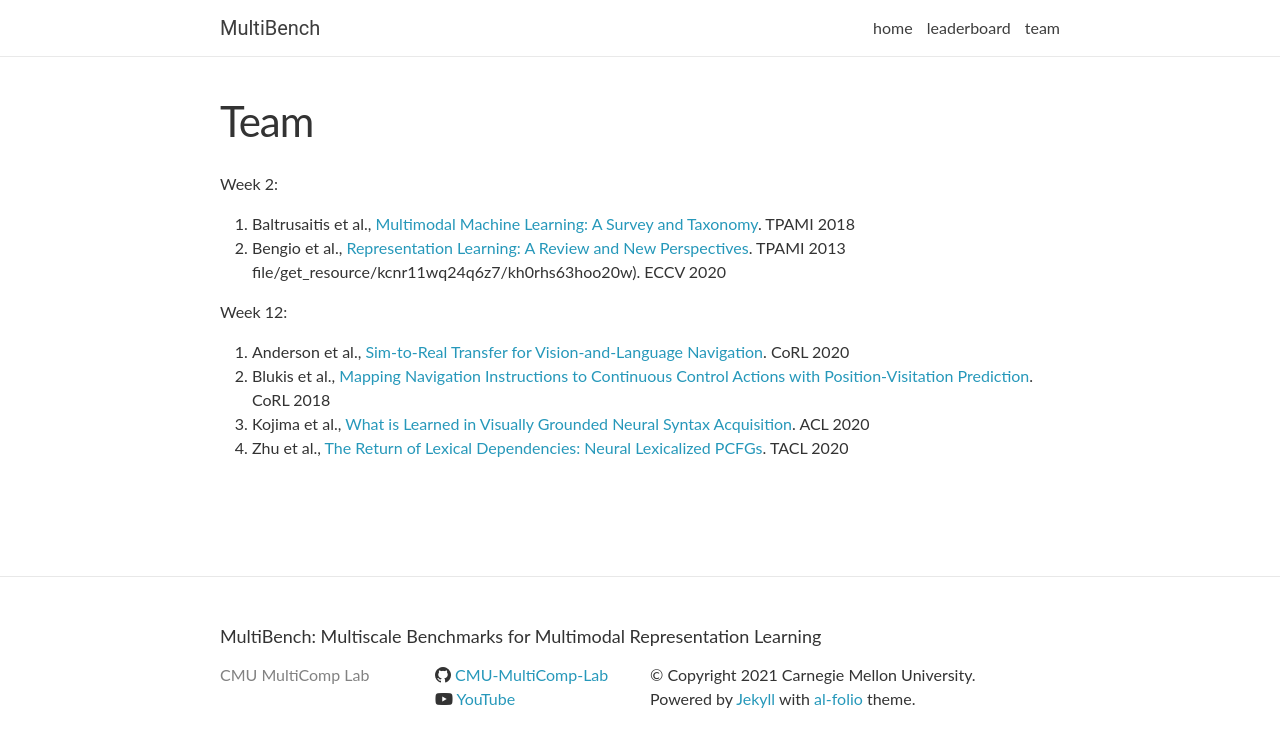
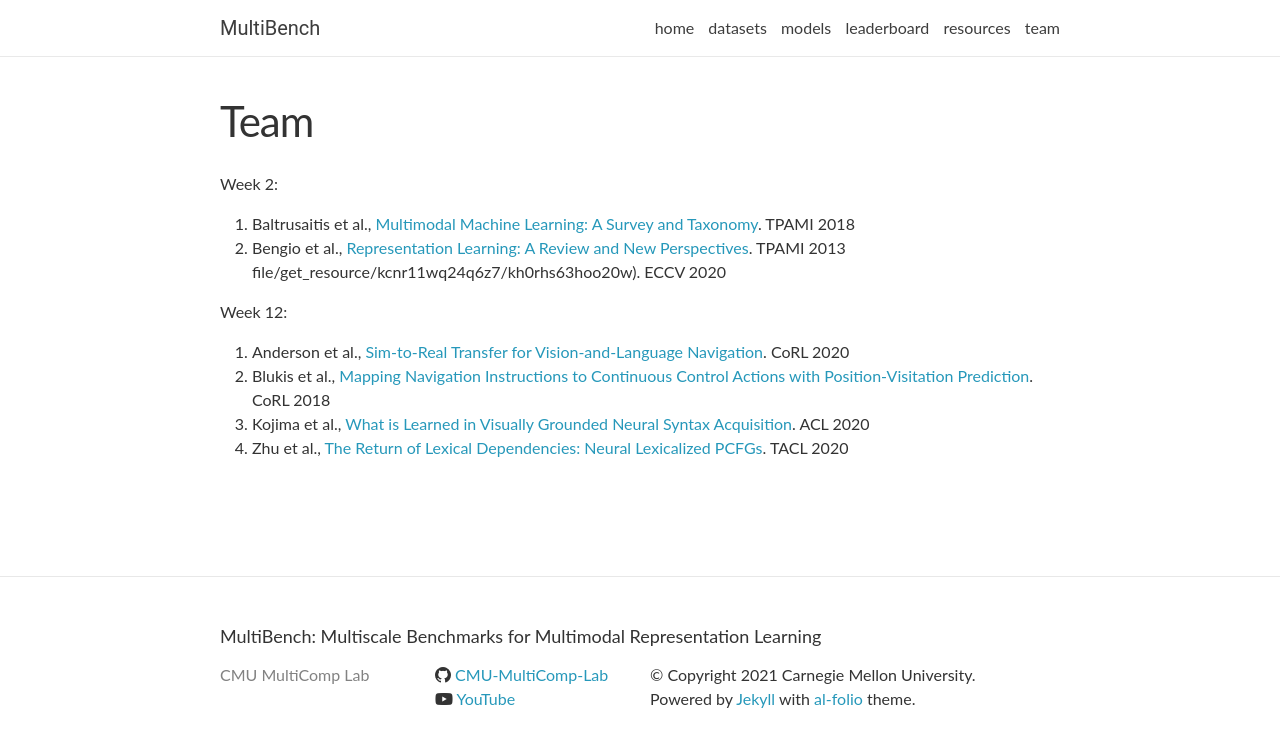
Before and after one commit to CMU-MultiComp-Lab/multibench, a Jekyll site: the page built from _pages/team.md, in a window 1280 px wide. Shown: the top 747 px of the page. Built offline with Jekyll 4.4.1, drawn with Linux system fonts in a browser that asks for light colours; nearby versions of some CDN libraries; library files that are not in the unit come from our copies; comment, search, counter and statistics services are not loaded.

Commit message:
Update header.html

```diff
--- a/_includes/header.html
+++ b/_includes/header.html
@@ -20,7 +20,10 @@
 
       <div class="trigger">
         <a class="page-link" href="{{ '/' | relative_url }}">home</a>
+        <a class="page-link" href="{{ '/datasets/' | relative_url }}">datasets</a>
+        <a class="page-link" href="{{ '/models/' | relative_url }}">models</a>
         <a class="page-link" href="{{ '/leaderboard/' | relative_url }}">leaderboard</a>
+        <a class="page-link" href="{{ '/resources/' | relative_url }}">resources</a>
         <a class="page-link" href="{{ '/team/' | relative_url }}">team</a>
       </div>
     </nav>
```
